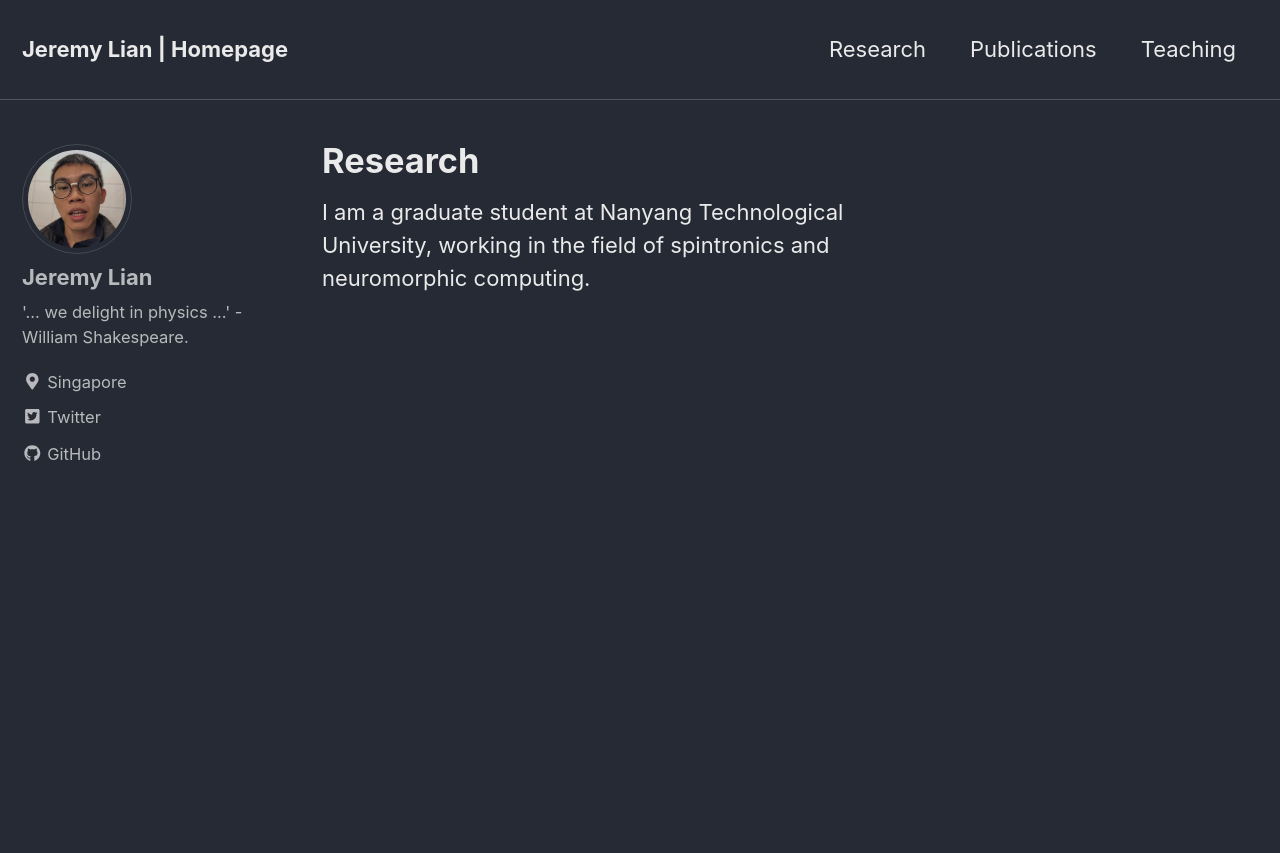
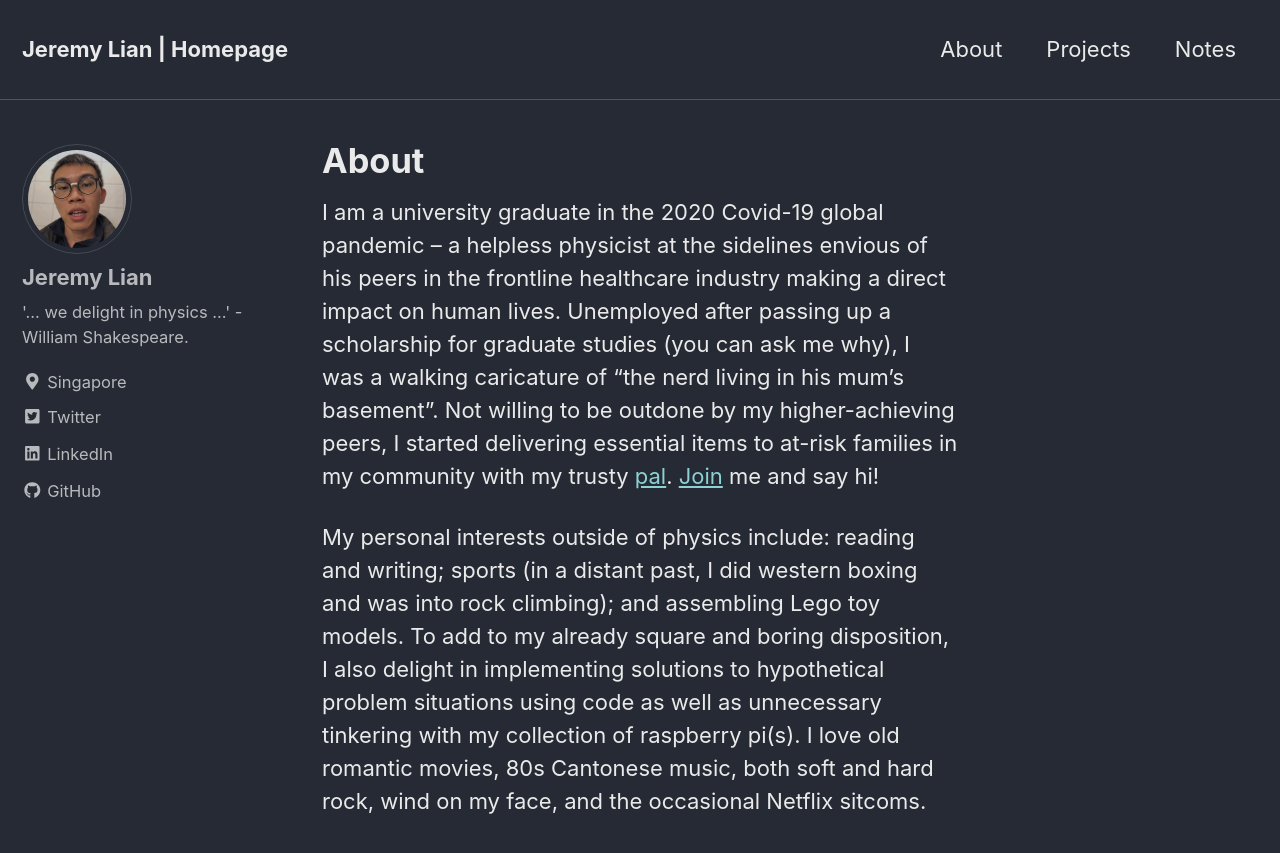
Before and after one commit to zlian001/zlian001.github.io, a Jekyll site: the page built from _pages/about.md, in a window 1280 px wide and 900 px high. Shown: the top 853 px of the window. Built offline with Jekyll 4.4.1, drawn with Linux system fonts in a browser that asks for light colours; nearby versions of some CDN libraries.

Commit message:
changes and updates

```diff
--- a/_config.yml
+++ b/_config.yml
@@ -103,7 +103,7 @@ author:
   keybase          :
   instagram        :
   lastfm           :
-  linkedin         : # "zlian001" # "john-doe-12345678" (the last part of your profile url, e.g. https://www.linkedin.com/in/john-doe-12345678)
+  linkedin         : "zlian001" # "john-doe-12345678" (the last part of your profile url, e.g. https://www.linkedin.com/in/john-doe-12345678)
   pinterest        :
   soundcloud       :
   stackoverflow    : # "123456/username" (the last part of your profile url, e.g. https://stackoverflow.com/users/123456/username)
--- a/_data/navigation.yml
+++ b/_data/navigation.yml
@@ -1,11 +1,11 @@
 # main links
 main:
-  - title: "Research"
+  - title: "About"
     url: /about/
-  - title: "Publications"
+  - title: "Projects"
     url: /projects/
-  - title: "Teaching"
-    url: /teaching/
+  - title: "Notes"
+    url: /notes/
 
   # - title: "About"
   #   url: https://mmistakes.github.io/minimal-mistakes/about/
--- a/_pages/about.md
+++ b/_pages/about.md
@@ -1,8 +1,10 @@
 ---
-title: "Research"
+title: "About"
 permalink: /about/
 # header:
   # image: "/images/zakim.jpg"
 ---
 
-I am a graduate student at Nanyang Technological University, working in the field of spintronics and neuromorphic computing.
+I am a university graduate in the 2020 Covid-19 global pandemic -- a helpless physicist at the sidelines envious of his peers in the frontline healthcare industry making a direct impact on human lives. Unemployed after passing up a scholarship for graduate studies (you can ask me why), I was a walking caricature of "the nerd living in his mum's basement". Not willing to be outdone by my higher-achieving peers, I started delivering essential items to at-risk families in my community with my trusty [pal](pic here). [Join](https://www.foodfromtheheart.sg/tour/individual-volunteer/sign-up.php) me and say hi!
+
+My personal interests outside of physics include: reading and writing; sports (in a distant past, I did western boxing and was into rock climbing); and assembling Lego toy models. To add to my already square and boring disposition, I also delight in implementing solutions to hypothetical problem situations using code as well as unnecessary tinkering with my collection of raspberry pi(s). I love old romantic movies, 80s Cantonese music, both soft and hard rock, wind on my face, and the occasional Netflix sitcoms.
```
Also changed, not shown: _pages/notes.md (added, +10 -0 lines), _pages/projects.md (+2 -2 lines), _pages/teaching.md (deleted, +0 -8 lines).
